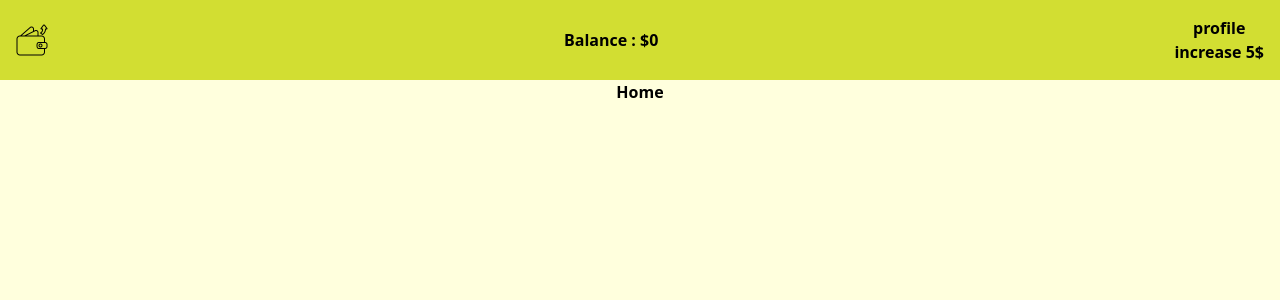
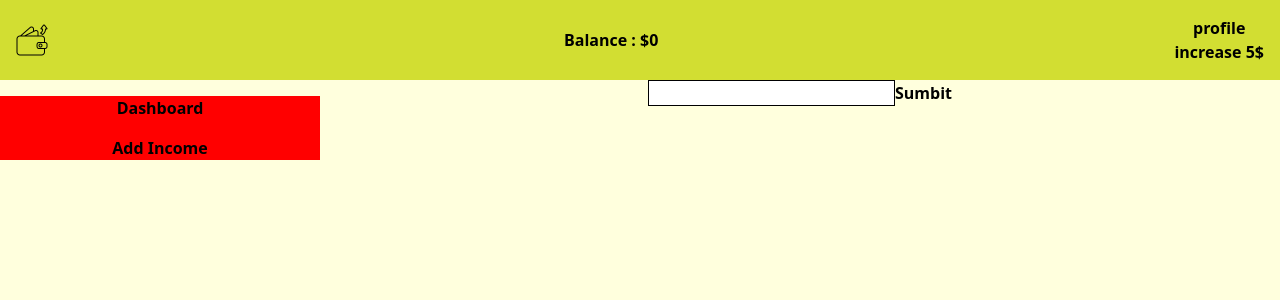
Before and after one commit to msbalacse/expense-tracker-react, a React (Create React App) app: page /addincome in a window 1280 px wide. Shown: the top 300 px of the page. Built offline with nearby package versions, Linux system fonts and the light colour scheme.

Commit message:
dashboard

```diff
--- a/src/Pages/Home/Home.js
+++ b/src/Pages/Home/Home.js
@@ -1,10 +1,26 @@
 import React from "react";
 import Navbar from "../../components/Navbar/Navbar";
 import { useSelector } from "react-redux";
+import { BrowserRouter as Router, Routes, Route } from "react-router-dom";
+import HomeNavbar from "../../components/HomeNavbar/HomeNavbar";
+import AddIncome from "../../components/AddIncome/AddIncome";
+import Dashboard from "../../components/Dashboard/Dashboard";
 
 const Home = () => {
   const balance = useSelector((state) => state.expense.balance);
-  return <div>Home</div>;
+  return (
+    <div className="grid grid-cols-4">
+      <Router>
+        <HomeNavbar />
+        <div className="col-span-3">
+          <Routes>
+            <Route path="/" element={<Dashboard />} />
+            <Route path="/addincome" element={<AddIncome />} />
+          </Routes>
+        </div>
+      </Router>
+    </div>
+  );
 };
 
 export default Home;
--- /dev/null
+++ b/src/components/AddIncome/AddIncome.js
@@ -0,0 +1,31 @@
+import React, { useState } from "react";
+import { useDispatch } from "react-redux";
+import { addIncome } from "../../store/expenseReducer";
+
+const AddIncome = () => {
+  const dispatch = useDispatch();
+  const [value, setValue] = useState(null);
+
+  return (
+    <div>
+      <from>
+        <input
+          type="number"
+          className="border"
+          onChange={(e) => setValue(e.target.value)}
+        />
+        <button
+          onClick={() => {
+            dispatch(addIncome(parseInt(value)));
+            console.log(value);
+            console.log(value);
+          }}
+        >
+          Sumbit
+        </button>
+      </from>
+    </div>
+  );
+};
+
+export default AddIncome;
--- /dev/null
+++ b/src/components/Dashboard/Dashboard.js
@@ -0,0 +1,7 @@
+import React from "react";
+
+const Dashboard = () => {
+  return <div>Dashboard</div>;
+};
+
+export default Dashboard;
--- /dev/null
+++ b/src/components/HomeNavbar/HomeNavbar.js
@@ -0,0 +1,14 @@
+import React from "react";
+import { NavLink } from "react-router-dom";
+import AddIncome from "../AddIncome/AddIncome";
+
+const HomeNavbar = () => {
+  return (
+    <div className="col-span-1 flex flex-col gap-4 my-4 bg-[#ff0000] h-scrren">
+      <NavLink to="/">Dashboard</NavLink>
+      <NavLink to="/addincome">Add Income</NavLink>
+    </div>
+  );
+};
+
+export default HomeNavbar;
```
Also changed, not shown: src/components/AddIncome/AddIncome.css (added).
